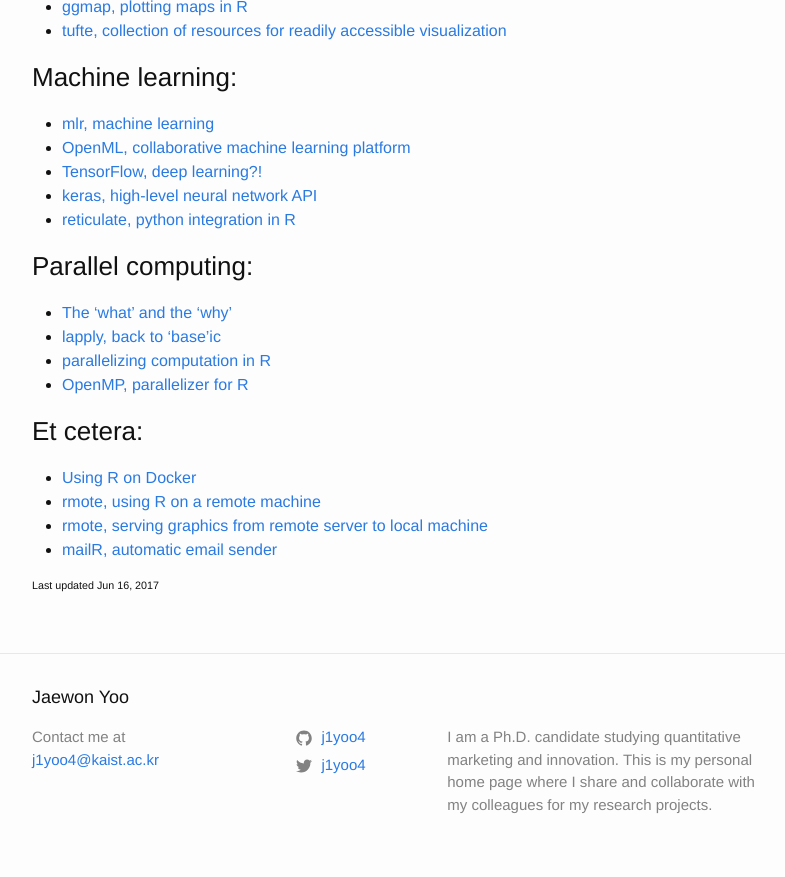
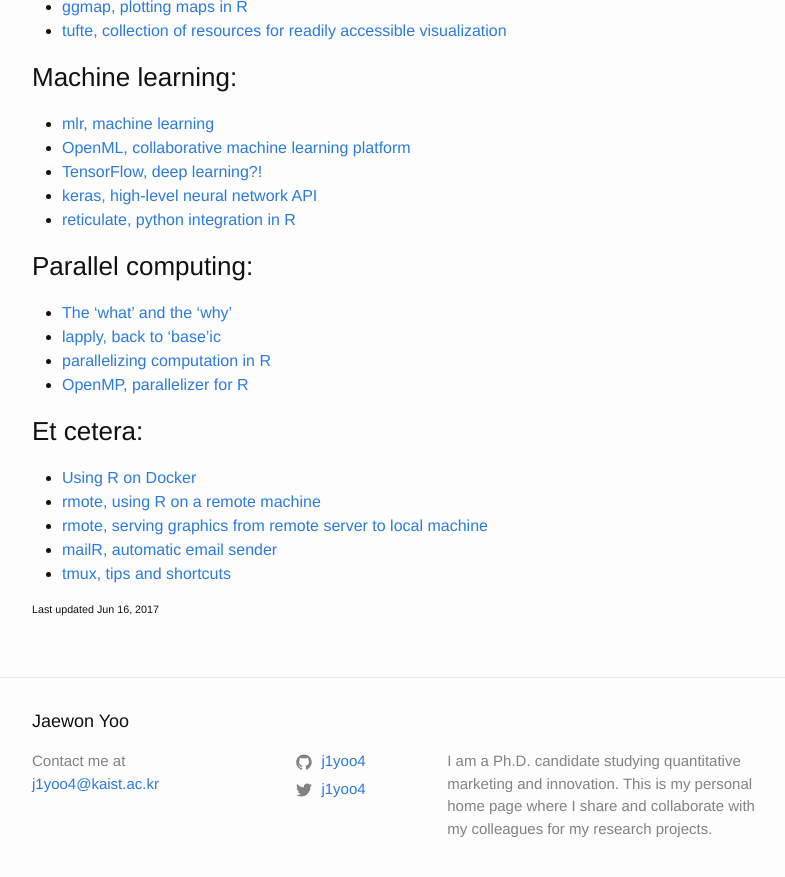
Before and after one commit to j1yoo/j1yoo.github.io, a Jekyll site: the page built from _posts/2017-06-08-useful_r_packages.md, in a window 1280 px wide and 900 px high, scrolled down 826 px. Shown: the top 877 px of the window, without its empty margins (238-1023 px from the left). Built offline with Jekyll 4.4.1, drawn with Linux system fonts in a browser that asks for light colours.

Commit message:
Update 2017-06-08-useful_r_packages.md

```diff
--- a/_posts/2017-06-08-useful_r_packages.md
+++ b/_posts/2017-06-08-useful_r_packages.md
@@ -47,5 +47,6 @@
 * [rmote, using R on a remote machine](https://github.com/cloudyr/rmote)
 * [rmote, serving graphics from remote server to local machine](http://ryanhafen.com/blog/rmote)
 * [mailR, automatic email sender](https://github.com/rpremraj/mailR)
+* [tmux, tips and shortcuts](https://tmuxcheatsheet.com/)
 
 ###### Last updated Jun 16, 2017
```
